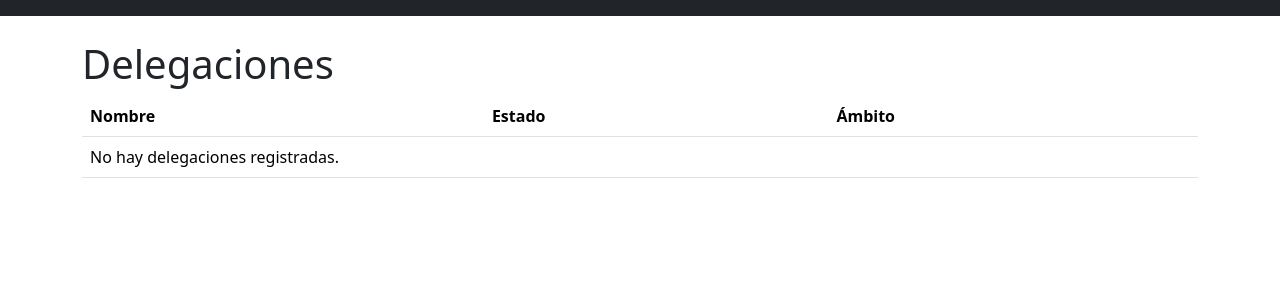
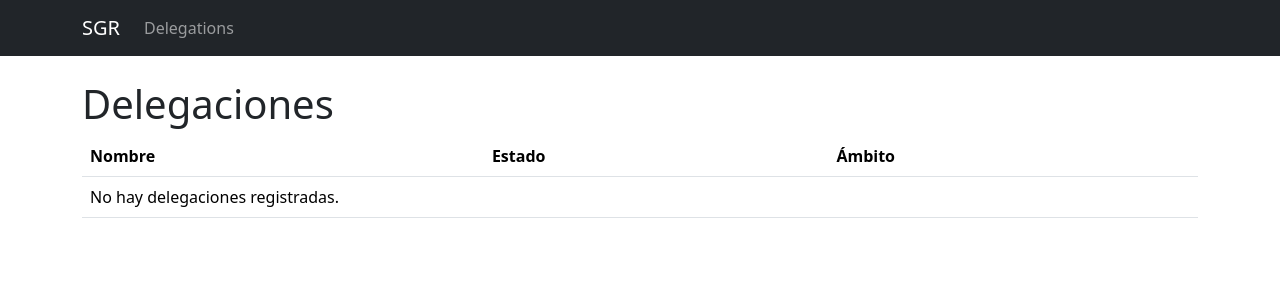
Before and after one commit to devbritos/Django_Back, a Django app: template personal/templates/personal/delegation_list.html in a window 1280 px wide. Shown: the top 300 px of the page. Run offline with Django 5.2, Linux system fonts and the light colour scheme; the template is opened without the code that fills it, so the values that code supplies are empty.

Commit message:
Upload of base.html (navbar included)

```diff
--- a/config/urls.py
+++ b/config/urls.py
@@ -15,8 +15,9 @@ Including another URLconf
     2. Add a URL to urlpatterns:  path('blog/', include('blog.urls'))
 """
 from django.contrib import admin
-from django.urls import path
+from django.urls import path,include
 
 urlpatterns = [
     path('admin/', admin.site.urls),
+    path('personal/', include('personal.urls')),
 ]
--- a/personal/urls.py
+++ b/personal/urls.py
@@ -1,7 +1,7 @@
 # personal/urls.py
 from django.urls import path
-from .views import DelegacionListView
+from .views import DelegationListView
 
 urlpatterns = [
-    path('delegaciones/', DelegacionListView.as_view(), name='delegacion_list'),
+    path('delegations/', DelegationListView.as_view(), name='delegation_list'),
 ]
--- a/templates/base.html
+++ b/templates/base.html
@@ -8,11 +8,26 @@
 </head>
 <body>
     <nav class="navbar navbar-expand-lg navbar-dark bg-dark">
-        <!-- navegación -->
+        <div class="container">
+            <a class="navbar-brand" href="{% url 'delegation_list' %}">SGR</a>
+            <button class="navbar-toggler" type="button" data-bs-toggle="collapse" data-bs-target="#navbarNav">
+                <span class="navbar-toggler-icon"></span>
+            </button>
+            <div class="collapse navbar-collapse" id="navbarNav">
+                <ul class="navbar-nav">
+                    <li class="nav-item">
+                        <a class="nav-link" href="{% url 'delegation_list' %}">Delegations</a>
+                    </li>
+
+                </ul>
+            </div>
+        </div>
     </nav>
+
     <div class="container mt-4">
         {% block content %}{% endblock %}
     </div>
+
     <script src="https://cdn.jsdelivr.net/npm/bootstrap@5.3.3/dist/js/bootstrap.bundle.min.js"></script>
 </body>
 </html>
```
Also changed, not shown: personal/views.py (+5 -5 lines), urls.py (deleted, +0 -8 lines).
